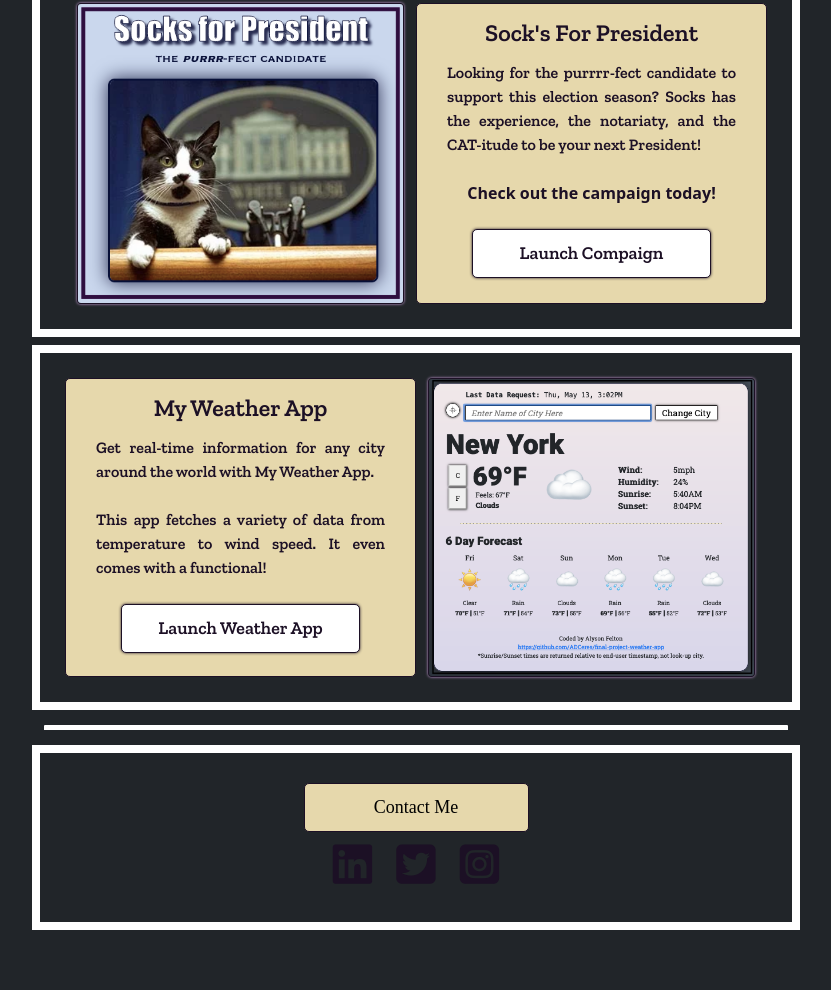
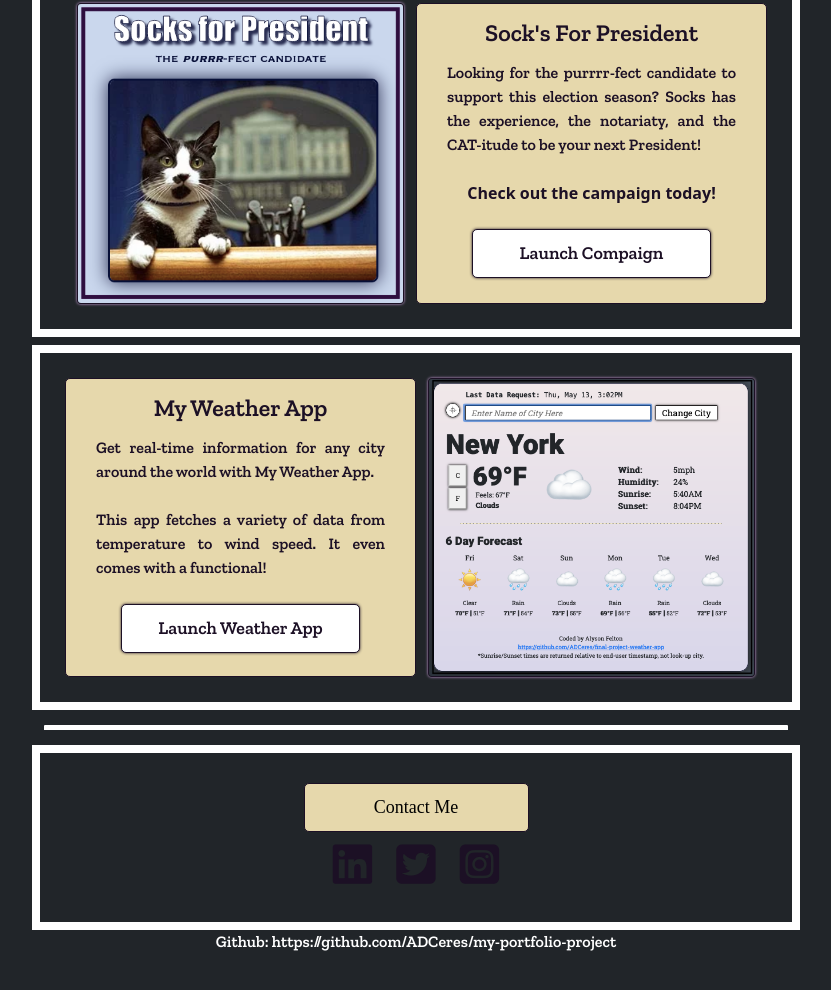
Before and after one commit to ADCeres/my-portfolio-project, a plain HTML site: page index.html in a window 1280 px wide. Shown: the part 676-1666 px from the top of the page, without its empty margins (224-1055 px from the left). Drawn offline with nearby package versions, Linux system fonts and the light colour scheme; a web font is replaced by a local one.

Commit message:
Github Link Added

```diff
--- a/index.html
+++ b/index.html
@@ -250,6 +250,7 @@
           </a>
         </span>
       </div>
+      <p class="git">Github: https://github.com/ADCeres/my-portfolio-project</p>
       <br />
       <br />
       <br />
--- a/src/styles.css
+++ b/src/styles.css
@@ -281,3 +281,8 @@ button:hover {
     display: none;
   }
 }
+
+.git {
+  color: #fff;
+  text-align: center;
+}
```
